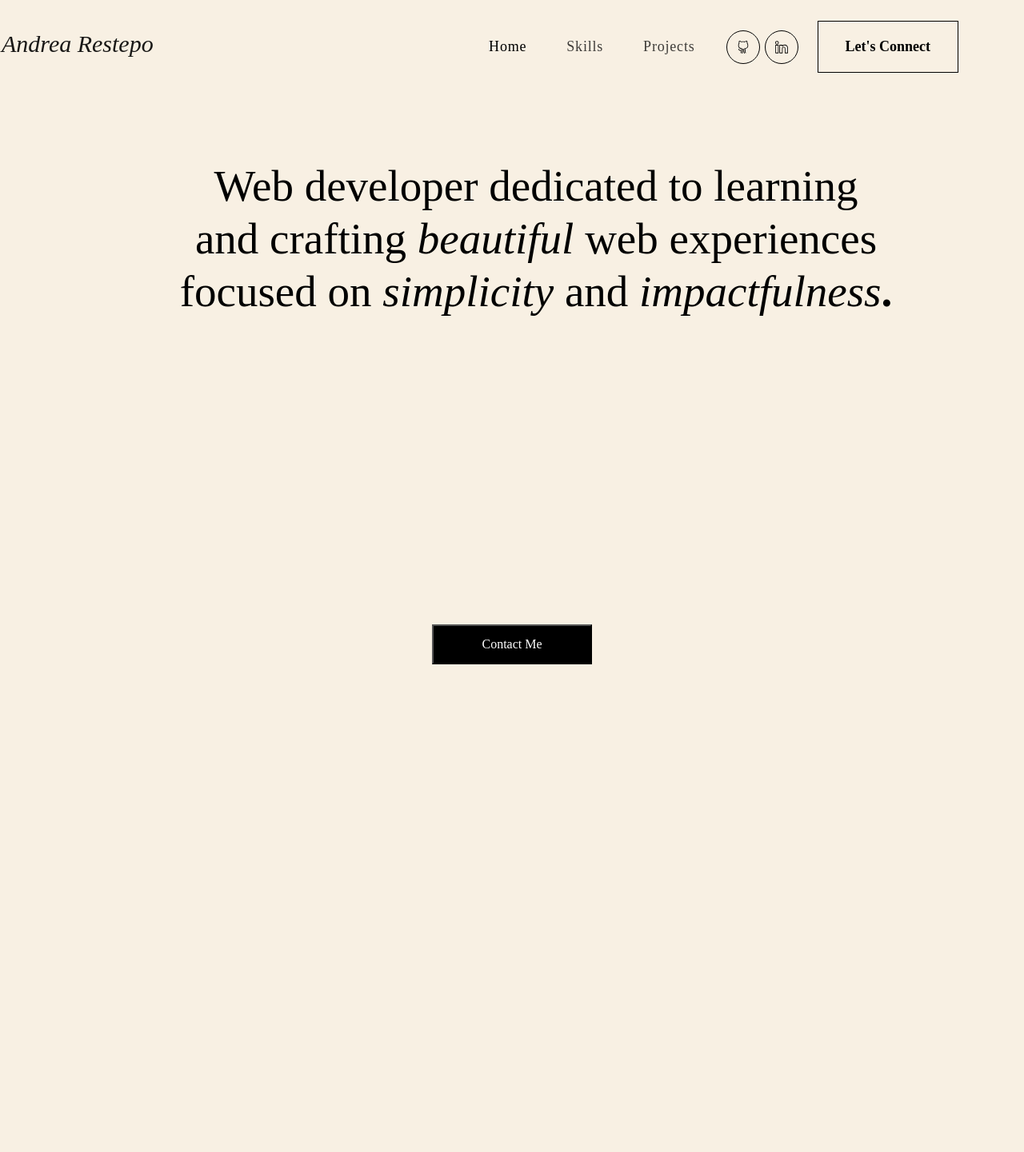
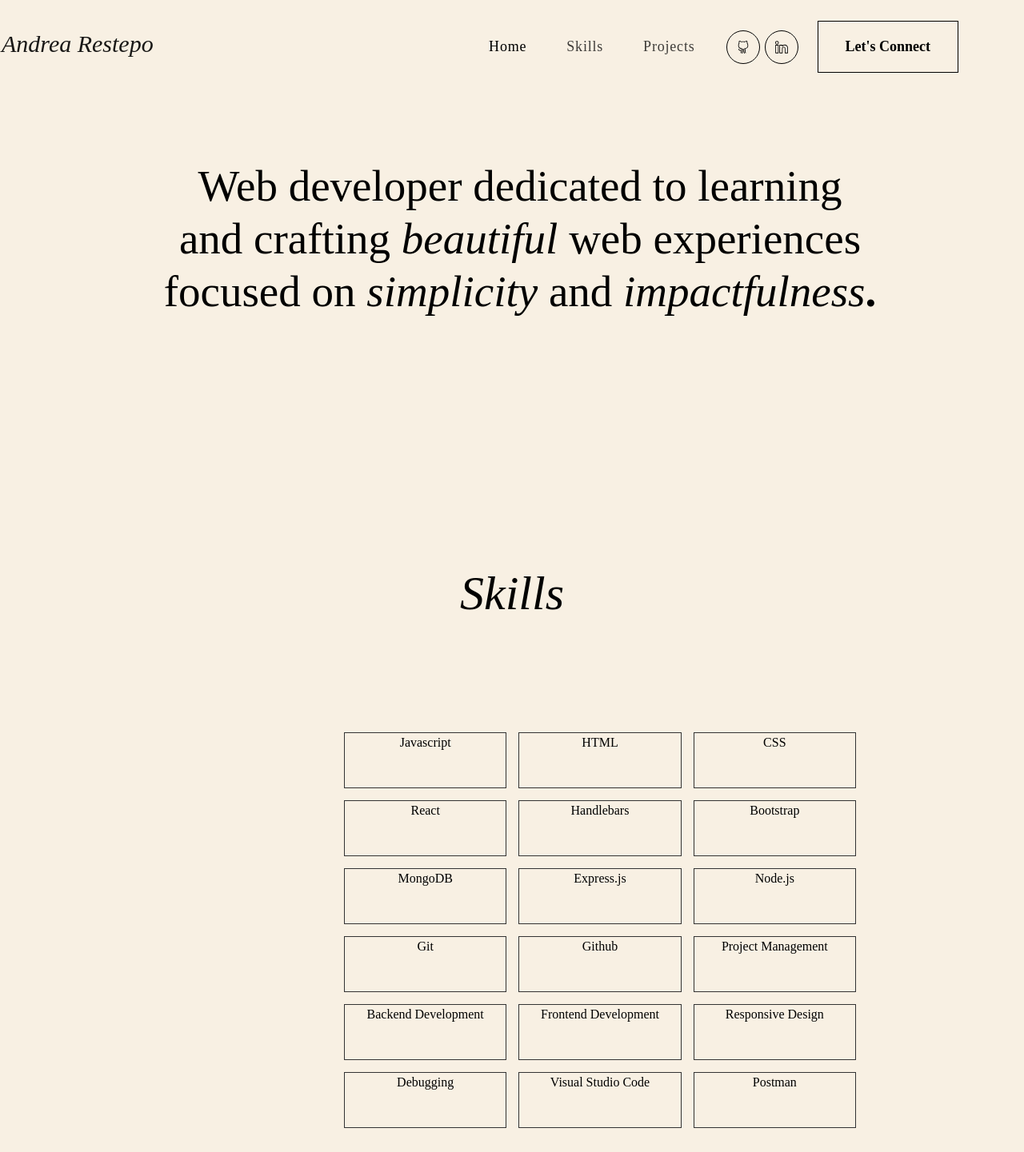
Before and after one commit to andrearestrepox/personal-portfolio, a React (Create React App) app: page / in a window 1280 px wide. Shown: the whole page at 80% size. Before the commit the page ends 831 px from the top, so only its background shows below. Built offline with nearby package versions, Linux system fonts and the light colour scheme.

Commit message:
skills section completed

```diff
--- a/src/App.css
+++ b/src/App.css
@@ -31,6 +31,30 @@
 
 /* Default CSS */
 
+@media only screen and (max-width: 600px) {
+  .openName{
+    width: 100%;
+    right: 100px !important;
+    padding: 15px;
+  }
+}
+@media only screen and (max-width:600px) {
+  .nested {
+  width: 100% !important;
+  left: 15px !important;
+
+  /* background-color: red; */
+
+  }
+}
+
+@media only screen and (max-width:600px) {
+  .name {
+    color: gray;
+ margin-left: 20px !important;
+  }
+}
+
 * {
   margin: 0;
   padding: 0;
@@ -60,28 +84,68 @@ body {
  font-family:'Libre Baskerville', serif ;
 } */
 
+
+/* HOME */
 .openName {
   position: relative;
   top: 200px;
-  right: 20px;
+  right: 40px;
   margin-left: 100px;
   font-size: 55px;
   font-family:'Libre Baskerville', serif ;
 }
-.button {
+
+/* FOOTER */
+
+/* .button {
   background-color: black;
   color: white;
   height: 50px;
   width: 200px;
   position: relative;
   top: 575px;
+  margin-top: 20px;
+} */
+
+
+
+
+/* SKILLS */
+
+.skills-title {
+  position: relative;
+  top: 500px;
+  font-size: 60px;
 }
 
-.name {
-  margin-left: -80px;
-  font-size: 30px;
+.nested {
+  position: relative;
+  top: 600px;
+  padding-bottom: 40px;
+  display: grid;
+  grid-template-columns: repeat(3,1fr);
+  grid-auto-rows: 70px;
+  grid-gap: 15px;
+  padding: 30px;
+  width: 700px;
+  left: 400px;
+}
 
+.nested > div{
+  border: #333 1px solid;
 }
+
+@media(prefers-reduced-motion: no-preference) {
+  .openName {
+    animation-name: wipe-enter;
+    animation-duration: 1s;
+    animation-iteration-count:initial;
+  }
+}
+
+
+
+
 
 
 
@@ -99,6 +163,11 @@ h6 {
 
 /* Navbar section */
 
+.name {
+  margin-left: -80px;
+  font-size: 30px;
+
+}
 nav.navbar {
   padding: 18px 0;
   position: fixed;
@@ -305,3 +374,13 @@ nav.navbar .navbar-toggler[aria-expanded="true"] .navbar-toggler-icon {
     transform: rotate(360deg);
   }
 }
+
+@keyframes wipe-enter {
+  0% {
+    transform: scale(0, .025);
+  }
+
+50% {
+  transform: scale(1, .025);
+}
+}
--- a/src/App.js
+++ b/src/App.js
@@ -1,6 +1,7 @@
 import  NavBar from './components/NavBar';
 import Skills from './components/Skills';
 import Home from './components/Home';
+import Footer from './components/footer'
 import './App.css';
 import 'bootstrap/dist/css/bootstrap.min.css';
 // import { BrowserRouter as Router}
@@ -13,7 +14,7 @@ function App() {
       <NavBar />
       <Home />
       <Skills />
-
+      <Footer />
 
 
     </div>
--- a/src/components/Home.js
+++ b/src/components/Home.js
@@ -11,11 +11,7 @@ function Home() {
        {/* <div><h3>Full Stack Developer</h3></div>
        <div><h4>I'm a creative </h4></div> */}
 
-        <div className='contact-btn'>
-       <a href='mailto:andrearestrepox@gmail.com'>
-        <button className='button'>Contact Me </button>
-       </a>
-        </div>
+
        </div>
 
 
--- a/src/components/Skills.js
+++ b/src/components/Skills.js
@@ -1,35 +1,37 @@
-import roomimg from '../assets/img/roomimg.jpg'
-import '../balls.css'
-
 
 function Skills() {
     return (
 
         <div>
 
-            {/* <img className='liquid' src={roomimg} alt="liqud swirl image" /> */}
+
             <div>
-            {/* <h2>Skills</h2> */}
-             </div>
-           {/* <div className='y'><h3>Javascript</h3></div>
-            <div className='ball1'><h3>CSS</h3></div>
-            <div className='ball2'><h3>HTML</h3></div>
-            <div className='ball3'><h3>Postman</h3></div>
-            <div className='ball4'><h3>Express</h3></div>
-            <div className='ball5'><h3>React</h3></div>
-            <div className='ball6'><h3>MERN Stack</h3></div>
-            <div className='ball7'><h3>Visual Studio</h3></div>
-            <div className='ball8'><h3>Front-End Development</h3></div>
-            <div className='ball9'><h3>Back-End Development</h3></div> */}
-            {/* <div className='ball'></div>
-            <div className='ball'></div>
-            <div className='ball'></div>
-            <div className='ball'></div>
-            <div className='ball'></div>
-            <div className='ball'></div>
-            <div className='ball'></div> */}
+                <h1 className='skills-title'><i>Skills</i></h1>
+            </div>
+
+            <div className='nested'>
+                <div>Javascript</div>
+                <div>HTML</div>
+                <div>CSS</div>
+                <div>React</div>
+                <div>Handlebars</div>
+                <div>Bootstrap</div>
+                <div>MongoDB</div>
+                <div>Express.js</div>
+                <div>Node.js</div>
+                <div>Git</div>
+                <div>Github</div>
+                <div>Project Management</div>
+                <div>Backend Development</div>
+                <div>Frontend Development</div>
+                <div>Responsive Design</div>
+                <div>Debugging</div>
+                <div>Visual Studio Code</div>
+                <div>Postman</div>
+            </div>
 
         </div>
+
 
     )
 }
--- /dev/null
+++ b/src/components/footer.js
@@ -0,0 +1,15 @@
+
+
+
+function footer () {
+    return (
+        <div className='contact-btn'>
+        {/* <a href='mailto:andrearestrepox@gmail.com'>
+         <button className='button'>Contact Me </button>
+        </a> */}
+         </div>
+    )
+}
+
+
+export default footer;
```
Also changed, not shown: src/components/NavBar.js (line endings or trailing spaces).
